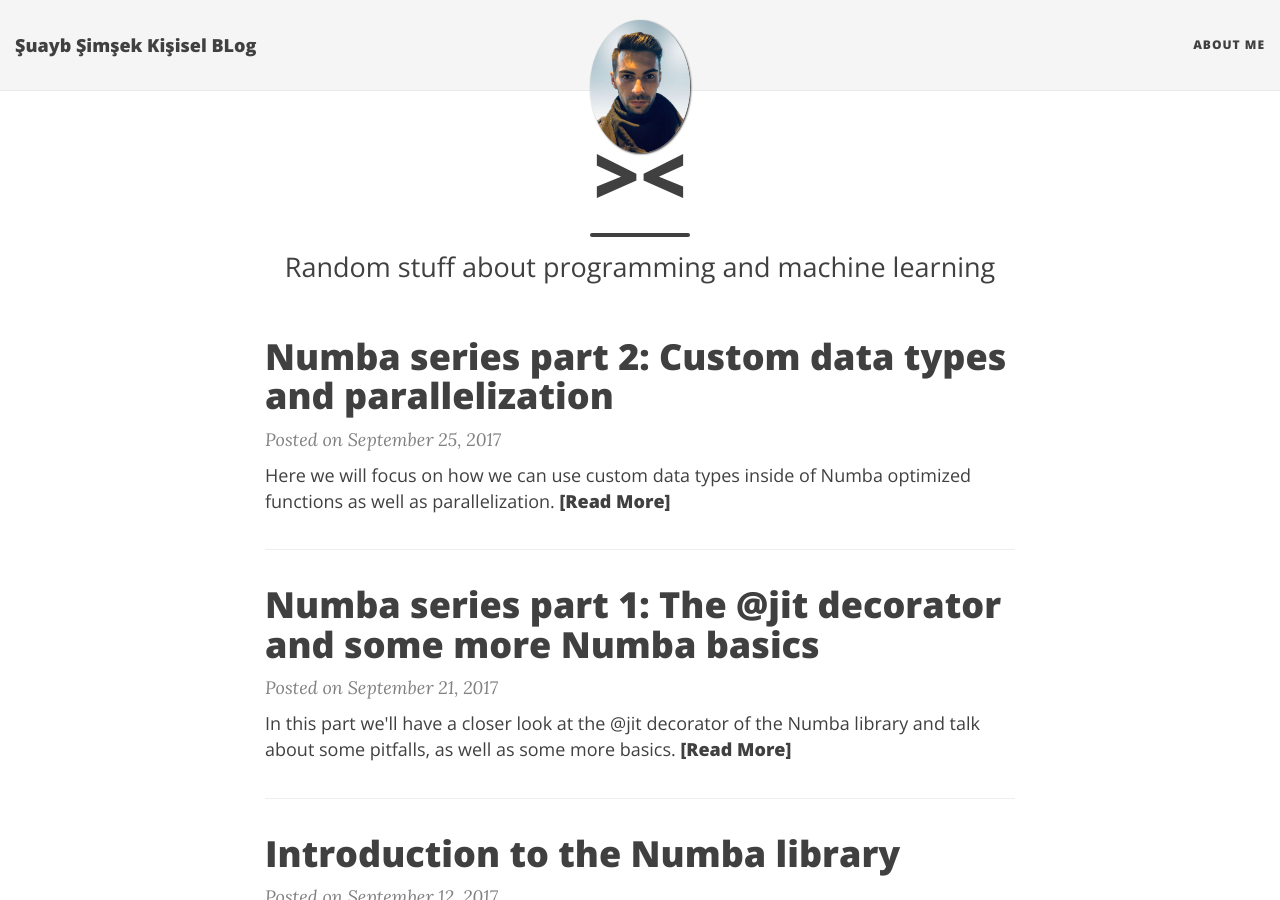
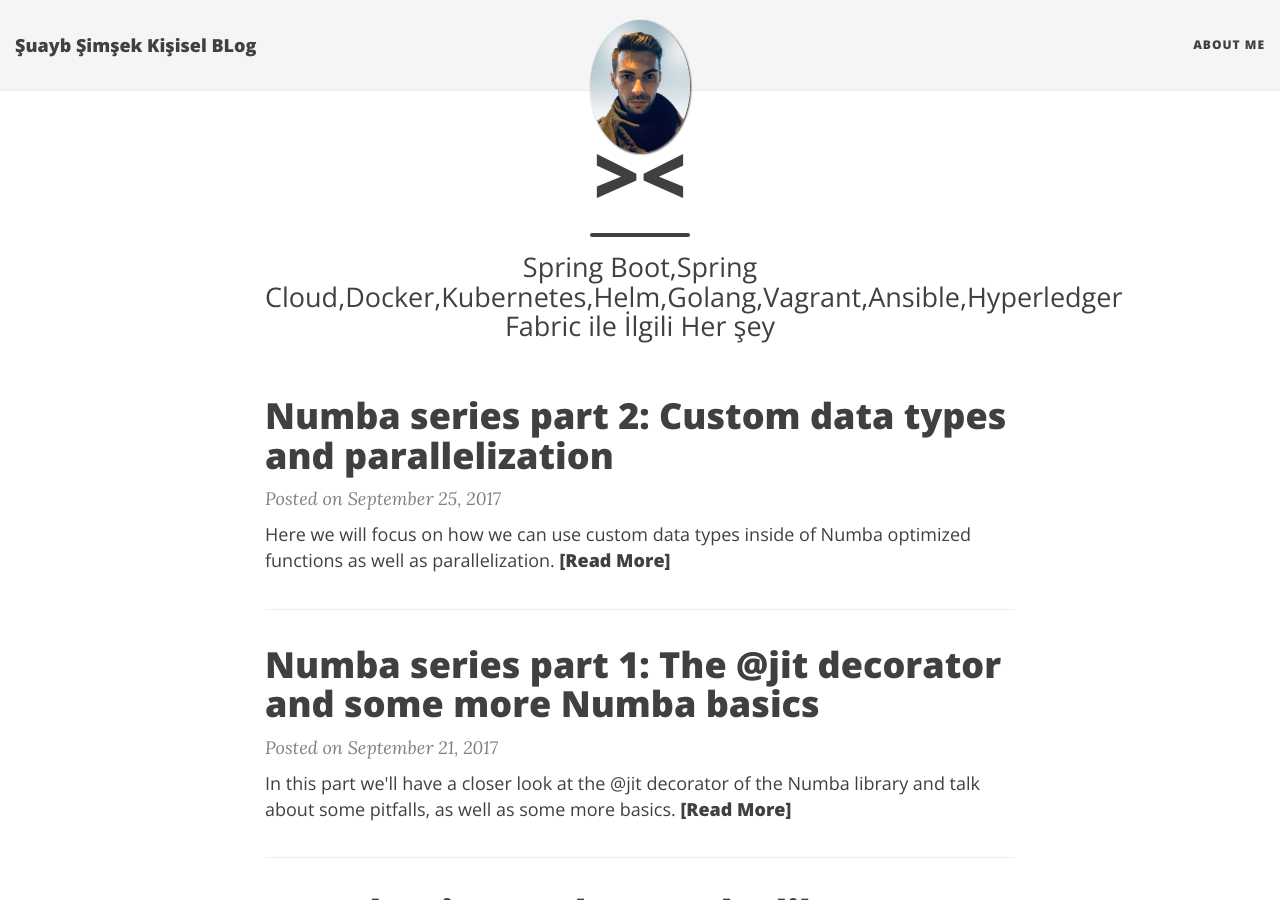
Before and after one commit to susimsek/susimsek.github.io, a Jekyll site: the page built from index.html, in a window 1280 px wide and 900 px high. Built offline with Jekyll 4.4.1, drawn with Linux system fonts in a browser that asks for light colours; nearby versions of some CDN libraries; the list of posts is cut into pages by our own code.

Commit message:
add base

```diff
--- a/index.html
+++ b/index.html
@@ -1,7 +1,7 @@
 ---
 layout: page
 title: '><'
-subtitle: Random stuff about programming and machine learning
+subtitle: Spring Boot,Spring Cloud,Docker,Kubernetes,Helm,Golang,Vagrant,Ansible,Hyperledger Fabric ile İlgili Her şey
 use-site-title: true
 ---
 
```
